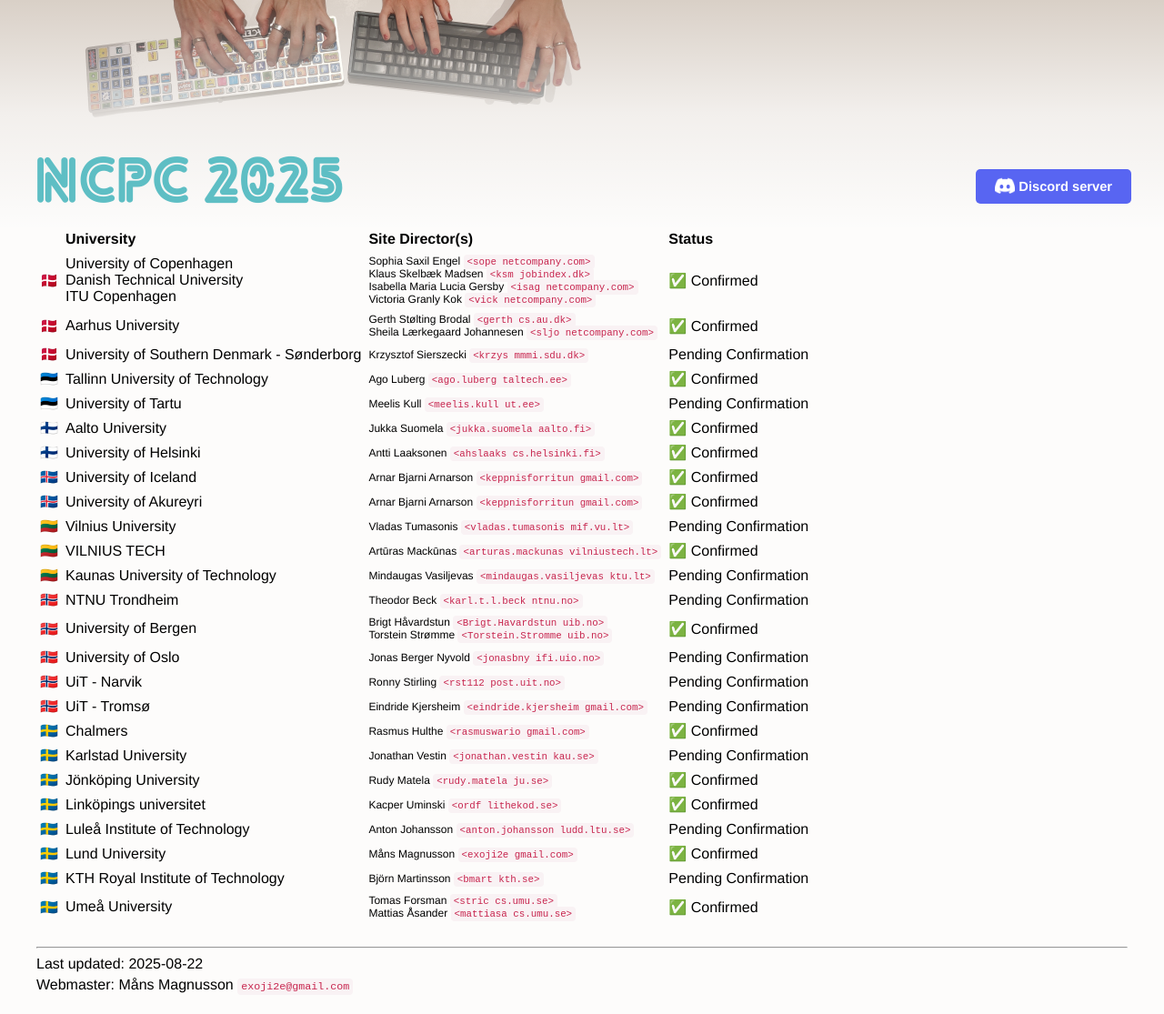
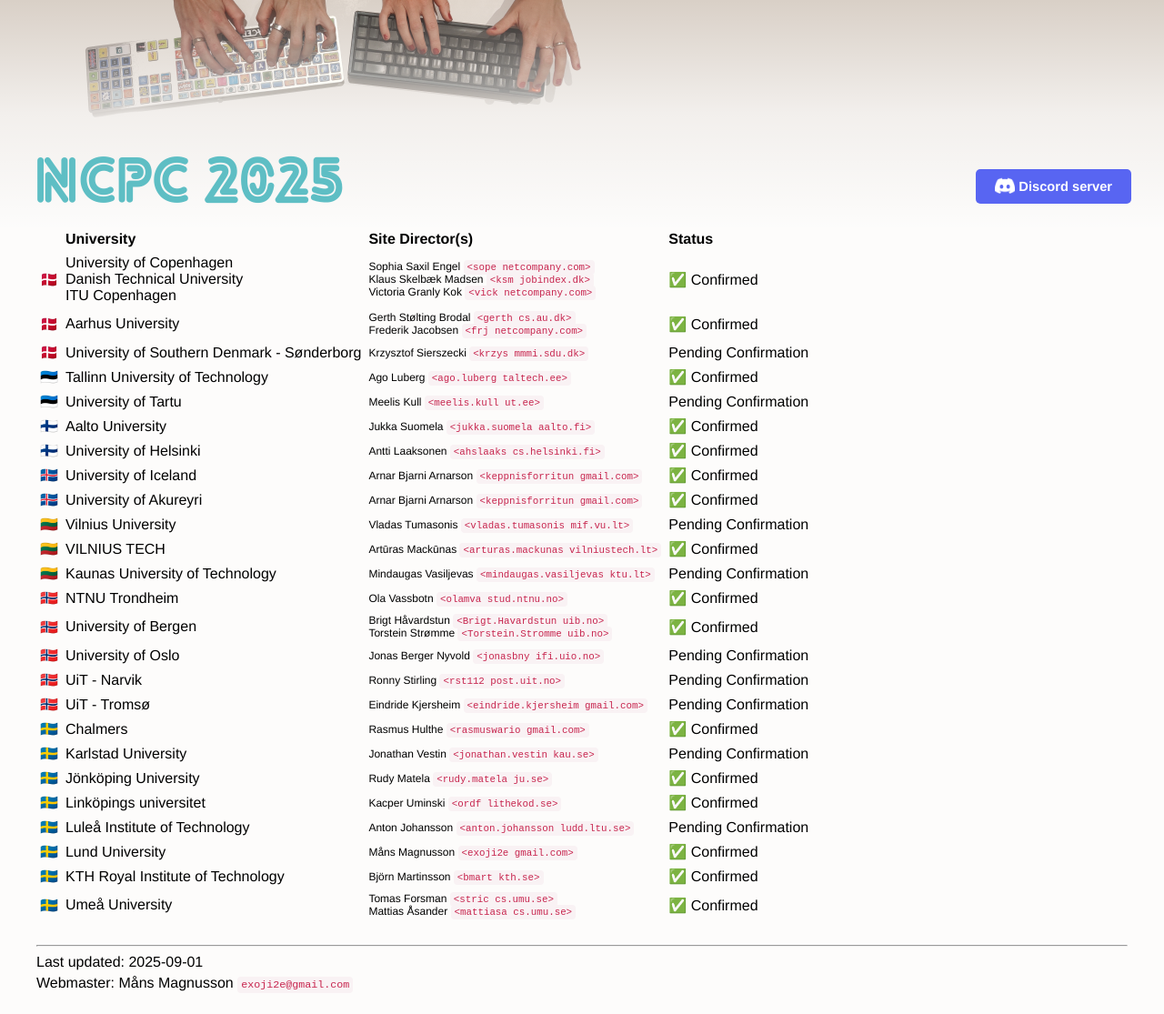
Before and after one commit to icpc/ncpc-web, a Jekyll site: the page built from ncpc2025/site_table.md, in a window 1280 px wide. Shown: the whole page at 91% size. Built offline with Jekyll 4.4.1, drawn with Linux system fonts in a browser that asks for light colours; our own code applies the rules of GitHub Pages for plain Markdown files.

Commit message:
[ncpc2025] confirm sites

```diff
--- a/_config.yml
+++ b/_config.yml
@@ -15,7 +15,7 @@
       path: "ncpc2025"
     values:
       headerText: "NCPC 2025"
-      lastUpdate: "2025-08-22"
+      lastUpdate: "2025-09-01"
       eventTime: "Saturday October 4th 2025 11:00-16:00 CEST (UTC+2)"
       title: "Nordic Collegiate Programming Contest 2025"
       year: 2025
--- a/_data/ncpc2025sites.yml
+++ b/_data/ncpc2025sites.yml
@@ -10,8 +10,6 @@
       extra_contacts:
         - name: Klaus Skelbæk Madsen
           email: "ksm jobindex.dk"
-        - name: Isabella Maria Lucia Gersby
-          email: "isag netcompany.com"
         - name: Victoria Granly Kok
           email: "vick netcompany.com"
       confirmed: true
@@ -21,8 +19,8 @@
       email: "gerth cs.au.dk"
       confirmed: true
       extra_contacts:
-        - name: Sheila Lærkegaard Johannesen
-          email: "sljo netcompany.com"
+        - name: Frederik Jacobsen
+          email: "frj netcompany.com"
     - name: University of Southern Denmark - Sønderborg
       contact: Krzysztof Sierszecki
       email: "krzys mmmi.sdu.dk"
@@ -88,9 +86,9 @@
   emoji: 🇳🇴
   unis:
     - name: NTNU Trondheim
-      contact: Theodor Beck
-      email: "karl.t.l.beck ntnu.no"
-      confirmed: false
+      contact: Ola Vassbotn
+      email: "olamva stud.ntnu.no"
+      confirmed: true
 
     - name: University of Bergen
       contact: Brigt Håvardstun
@@ -151,7 +149,7 @@
     - name: KTH Royal Institute of Technology
       contact: Björn Martinsson
       email: "bmart kth.se"
-      confirmed: false
+      confirmed: true
 
     - name: Umeå University
       contact: Tomas Forsman
```
